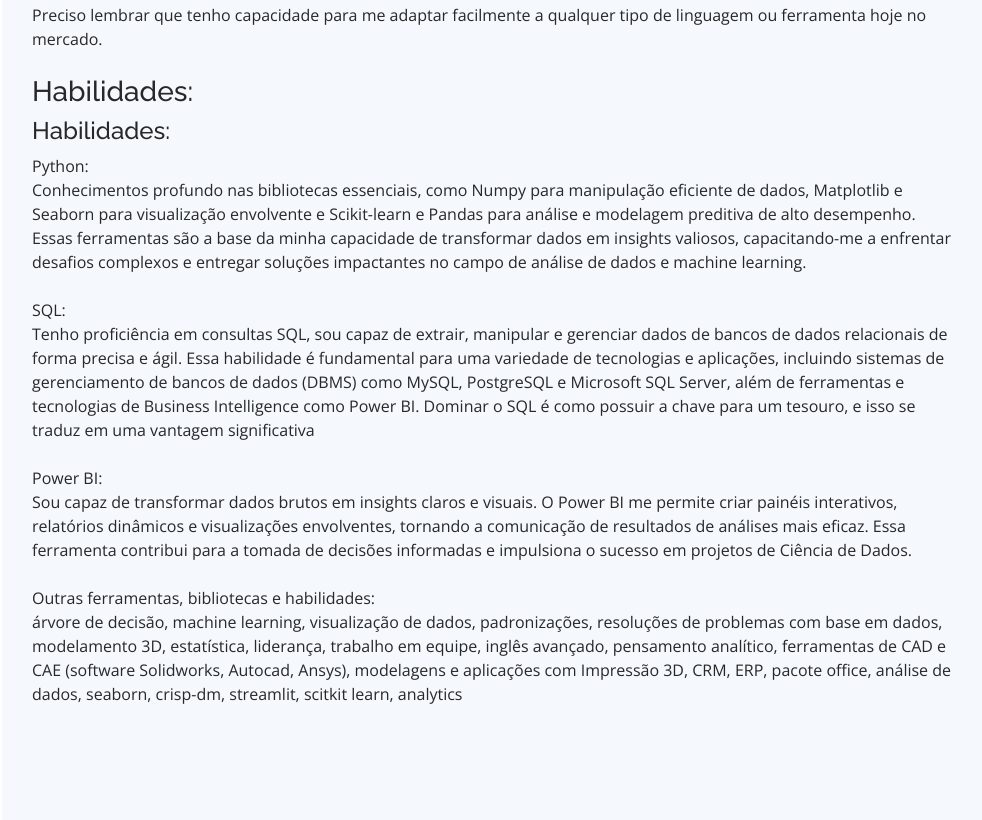
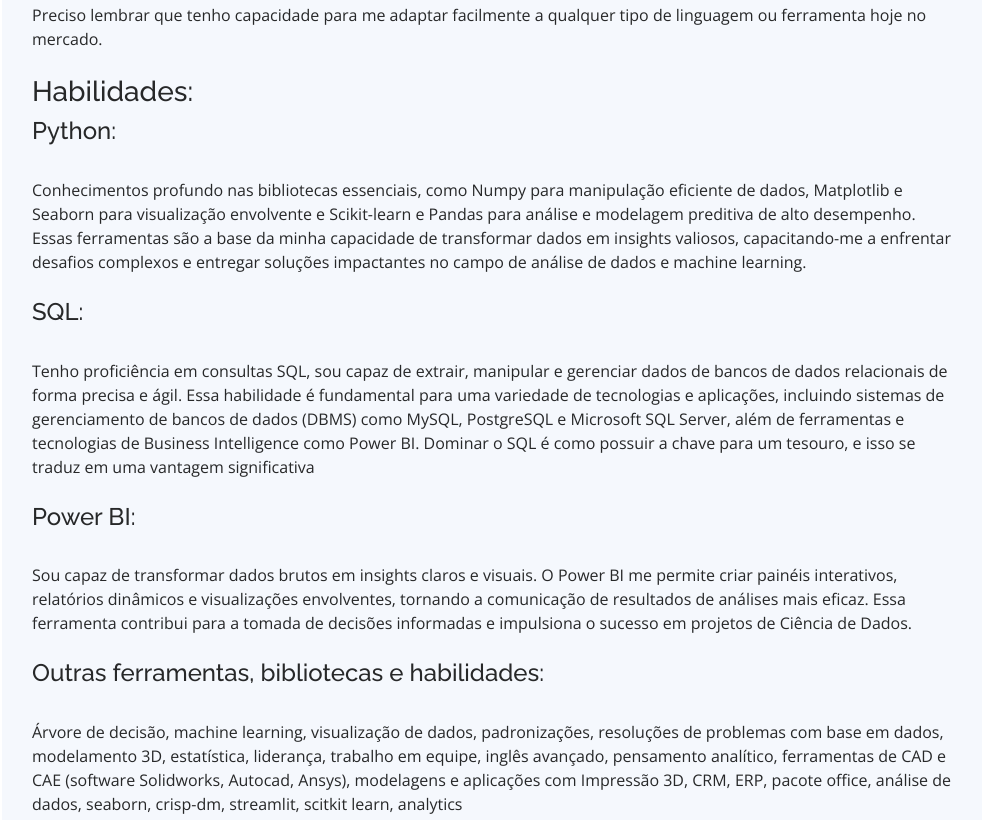
Before and after one commit to arsnfreitas/portfolio-artur, a plain HTML site: page index.html in a window 1280 px wide. Shown: the part 1781-2601 px from the top of the page, without its empty margins (298-1280 px from the left). Drawn offline with nearby package versions, Linux system fonts and the light colour scheme; files whose address does not match are found by name.

Commit message:
Add files via upload

```diff
--- a/index.html
+++ b/index.html
@@ -113,18 +113,21 @@
           <p>Preciso lembrar que tenho capacidade para me adaptar facilmente a qualquer tipo de linguagem ou ferramenta hoje no mercado.</p>
           <br/>
           <h3>Habilidades:</h3>
-          <h4>Habilidades:</h4>
-          <p> Python:<br/>
+          <h4>Python:</h4><br/>
+          <p>
             Conhecimentos profundo nas bibliotecas essenciais, como Numpy para manipulação eficiente de dados, Matplotlib e Seaborn para visualização envolvente e Scikit-learn e Pandas para análise e modelagem preditiva de alto desempenho. Essas ferramentas são a base da minha capacidade de transformar dados em insights valiosos, capacitando-me a enfrentar desafios complexos e entregar soluções impactantes no campo de análise de dados e machine learning.
           </p>  <br/>
-          <p> SQL:<br/>
+          <h4>SQL:</h4><br/>
+          <p>
             Tenho proficiência em consultas SQL, sou capaz de extrair, manipular e gerenciar dados de bancos de dados relacionais de forma precisa e ágil. Essa habilidade é fundamental para uma variedade de tecnologias e aplicações, incluindo sistemas de gerenciamento de bancos de dados (DBMS) como MySQL, PostgreSQL e Microsoft SQL Server, além de ferramentas e tecnologias de Business Intelligence como Power BI. Dominar o SQL é como possuir a chave para um tesouro, e isso se traduz em uma vantagem significativa
           </p> <br/>
-          <p> Power BI:<br/>
+          <h4>Power BI:</h4><br/>
+          <p>
             Sou capaz de transformar dados brutos em insights claros e visuais. O Power BI me permite criar painéis interativos, relatórios dinâmicos e visualizações envolventes, tornando a comunicação de resultados de análises mais eficaz. Essa ferramenta contribui para a tomada de decisões informadas e impulsiona o sucesso em projetos de Ciência de Dados.
           </p> <br/>
-          <p> Outras ferramentas, bibliotecas e habilidades:<br/>
-            árvore de decisão, machine learning, visualização de dados,
+          <h4>Outras ferramentas, bibliotecas e habilidades:</h4><br/>
+          <p>
+            Árvore de decisão, machine learning, visualização de dados,
             padronizações, resoluções de problemas com base em dados, modelamento 3D, estatística, liderança,
             trabalho em equipe, inglês avançado, pensamento analítico, ferramentas de CAD e CAE (software Solidworks, Autocad, Ansys), modelagens e aplicações com
             Impressão 3D, CRM, ERP, pacote office, análise de dados, seaborn, crisp-dm,
@@ -176,8 +179,8 @@
                 <h2><a href="#">Análise dos <br>
                   dados do Airbnb em Nova York</a></h2>
               </header>
-              <a href="#" class="image fit"><img src="assets/img/resized/airbnb_ny.jpg" alt=""></a><br/>
-              <p>O objetivo do projeto é analisar os dados fornecidos e criar um modelo preditivo que estime os preços dos alguéis com base nas informações disponíveis. Isso permitirá definir preços mais competitivos para melhorar o desempenho ao analisar a concorrência.										.
+              <a href="#" class="image fit"><img src="assets/img/airbnb_ny.jpg" alt=""></a>
+              <p><br/>O objetivo do projeto é analisar os dados fornecidos e criar um modelo preditivo que estime os preços dos alguéis com base nas informações disponíveis. Isso permitirá definir preços mais competitivos para melhorar o desempenho ao analisar a concorrência.										.
               </p><br/>
               <ul class="actions special">
                 <li><a href="https://github.com/arsnfreitas/alugueis-nova-york-regressao-linear-e-arvore-de-decisao" class="button">Ver Projeto</a></li>
@@ -190,8 +193,8 @@
                 <h2><a href="#">Análise dos <br>
                   de crédito</a></h2>
               </header>
-              <a href="#" class="image fit"><img src="assets/img/resized/credito.webp" alt=""></a><br/>
-              <p>O objetivo do projeto é fazer uma análise de crédito, comparando desempenho e resultado dos modelos random forest e boosting
+              <a href="#" class="image fit"><img src="assets/img/credito.webp" alt=""></a>
+              <p><br/>O objetivo do projeto é fazer uma análise de crédito, comparando desempenho e resultado dos modelos random forest e boosting
               </p><br/>
               <ul class="actions special">
                 <li><a href="https://github.com/arsnfreitas/analise-de-credito-avancada-random-forest-XGBoost" class="button">Ver Projeto</a></li>
```
